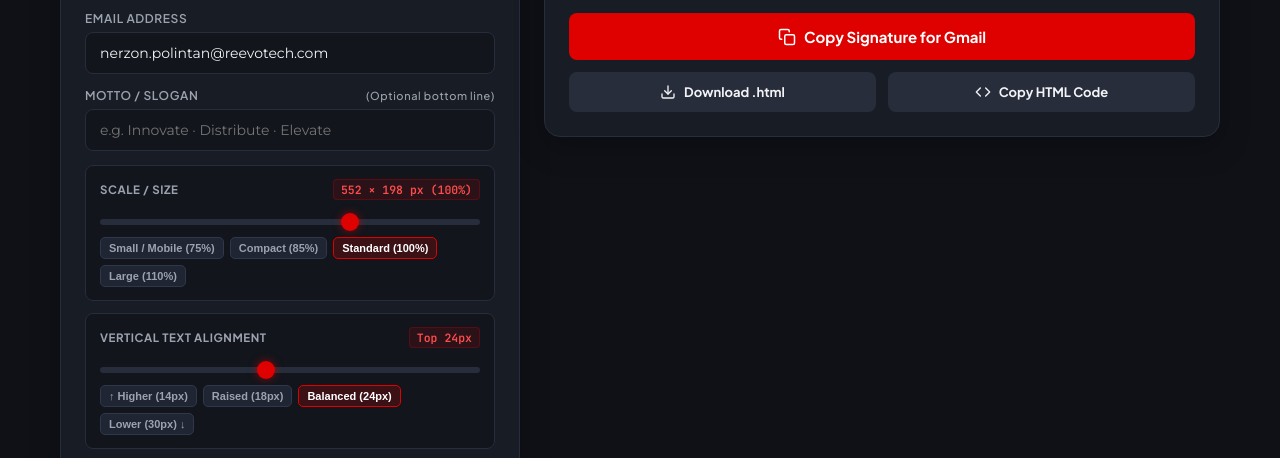
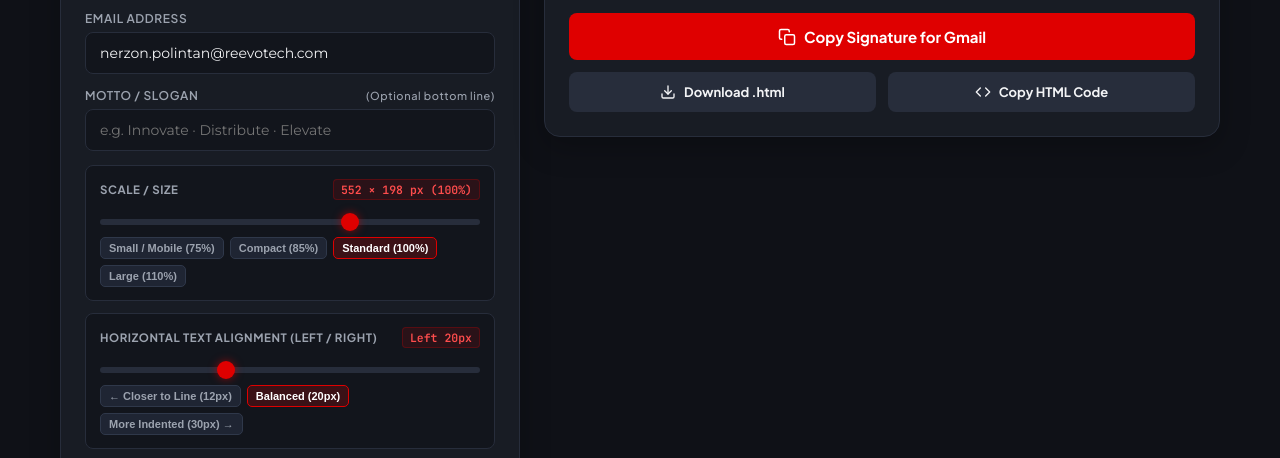
Before and after one commit to reevo-nerzon/signaturemaker, a plain HTML site: page index.html in a window 1280 px wide. Shown: the part 468-926 px from the top of the page. Drawn offline with Linux system fonts and the light colour scheme.

Commit message:
Restore horizontal text alignment slider in signature maker

```diff
--- a/index.html
+++ b/index.html
@@ -404,7 +404,7 @@
           <input type="text" id="input-slogan" value="" placeholder="e.g. Innovate &middot; Distribute &middot; Elevate">
         </div>
 
-        <!-- Size Control -->
+        <!-- Scale / Size Control -->
         <div class="control-box">
           <div class="slider-header">
             <span style="font-size:11.5px; font-weight:700; text-transform:uppercase; color:var(--text-muted); letter-spacing:0.05em;">Scale / Size</span>
@@ -419,10 +419,24 @@
           </div>
         </div>
 
-        <!-- Vertical Position Control -->
+        <!-- Horizontal Position (Left / Right) Control -->
         <div class="control-box">
           <div class="slider-header">
-            <span style="font-size:11.5px; font-weight:700; text-transform:uppercase; color:var(--text-muted); letter-spacing:0.05em;">Vertical Text Alignment</span>
+            <span style="font-size:11.5px; font-weight:700; text-transform:uppercase; color:var(--text-muted); letter-spacing:0.05em;">Horizontal Text Alignment (Left / Right)</span>
+            <span class="value-badge" id="hoffset-display-badge">Left 20px</span>
+          </div>
+          <input type="range" id="hoffset-slider" min="8" max="45" value="20" step="1" oninput="onHOffsetChange(this.value)">
+          <div class="preset-chips">
+            <button class="chip-btn" onclick="setHOffset(12)">&larr; Closer to Line (12px)</button>
+            <button class="chip-btn active" id="chip-hoffset-default" onclick="setHOffset(20)">Balanced (20px)</button>
+            <button class="chip-btn" onclick="setHOffset(30)">More Indented (30px) &rarr;</button>
+          </div>
+        </div>
+
+        <!-- Vertical Position (Up / Down) Control -->
+        <div class="control-box">
+          <div class="slider-header">
+            <span style="font-size:11.5px; font-weight:700; text-transform:uppercase; color:var(--text-muted); letter-spacing:0.05em;">Vertical Text Alignment (Up / Down)</span>
             <span class="value-badge" id="voffset-display-badge">Top 24px</span>
           </div>
           <input type="range" id="voffset-slider" min="8" max="45" value="24" step="1" oninput="onVOffsetChange(this.value)">
@@ -487,9 +501,10 @@
     const WEBSITE_TEXT = 'www.reevotech.com';
 
     let currentScale = 1.0;
-    let baseTopOffset = 24;
+    let baseLeftOffset = 20; // default padding left for text from divider
+    let baseTopOffset = 24;  // default padding top for text
 
-    function getSignatureHtml(name, title, mobile, email, slogan = '', scale = 1.0, topOffset = 24) {
+    function getSignatureHtml(name, title, mobile, email, slogan = '', scale = 1.0, leftOffset = 20, topOffset = 24) {
       const cleanPhone = mobile.replace(/[^0-9+]/g, '');
 
       // Proportional dimensions based on scale
@@ -502,7 +517,7 @@
       const dividerH = Math.round(156 * scale);
       const rightCol = w - logoCol - dividerW;
       const padTop = Math.round(topOffset * scale);
-      const padLeft = Math.round(20 * scale);
+      const padLeft = Math.round(leftOffset * scale);
 
       // Scaled typography with Montserrat font stack
       const nameSize = Math.round(29 * scale);
@@ -573,11 +588,12 @@
       const slogan = document.getElementById('input-slogan').value.trim();
 
       const container = document.getElementById('signature-render-target');
-      container.innerHTML = getSignatureHtml(name, title, mobile, email, slogan, currentScale, baseTopOffset);
+      container.innerHTML = getSignatureHtml(name, title, mobile, email, slogan, currentScale, baseLeftOffset, baseTopOffset);
 
       const w = Math.round(552 * currentScale);
       const h = Math.round(198 * currentScale);
       document.getElementById('size-display-badge').textContent = `${w} × ${h} px (${Math.round(currentScale * 100)}%)`;
+      document.getElementById('hoffset-display-badge').textContent = `Left ${baseLeftOffset}px`;
       document.getElementById('voffset-display-badge').textContent = `Top ${baseTopOffset}px`;
     }
 
@@ -592,7 +608,18 @@
       onScaleChange(pct);
     }
 
-    // Vertical offset handlers
+    // Horizontal offset handlers (Left/Right text spacing)
+    function onHOffsetChange(val) {
+      baseLeftOffset = parseInt(val, 10);
+      updateChips('#hoffset-slider', `${baseLeftOffset}px`);
+      updatePreview();
+    }
+    function setHOffset(val) {
+      document.getElementById('hoffset-slider').value = val;
+      onHOffsetChange(val);
+    }
+
+    // Vertical offset handlers (Up/Down)
     function onVOffsetChange(val) {
       baseTopOffset = parseInt(val, 10);
       updateChips('#voffset-slider', `${baseTopOffset}px`);
@@ -652,7 +679,7 @@
       const mobile = document.getElementById('input-mobile').value.trim();
       const email = document.getElementById('input-email').value.trim();
       const slogan = document.getElementById('input-slogan').value.trim();
-      const htmlCode = getSignatureHtml(name, title, mobile, email, slogan, currentScale, baseTopOffset);
+      const htmlCode = getSignatureHtml(name, title, mobile, email, slogan, currentScale, baseLeftOffset, baseTopOffset);
 
       try {
         await navigator.clipboard.writeText(htmlCode);
@@ -668,7 +695,7 @@
       const mobile = document.getElementById('input-mobile').value.trim();
       const email = document.getElementById('input-email').value.trim();
       const slogan = document.getElementById('input-slogan').value.trim();
-      const bodyContent = getSignatureHtml(name, title, mobile, email, slogan, currentScale, baseTopOffset);
+      const bodyContent = getSignatureHtml(name, title, mobile, email, slogan, currentScale, baseLeftOffset, baseTopOffset);
 
       const fullHtml = `<!doctype html>
 <html lang="en">
```
